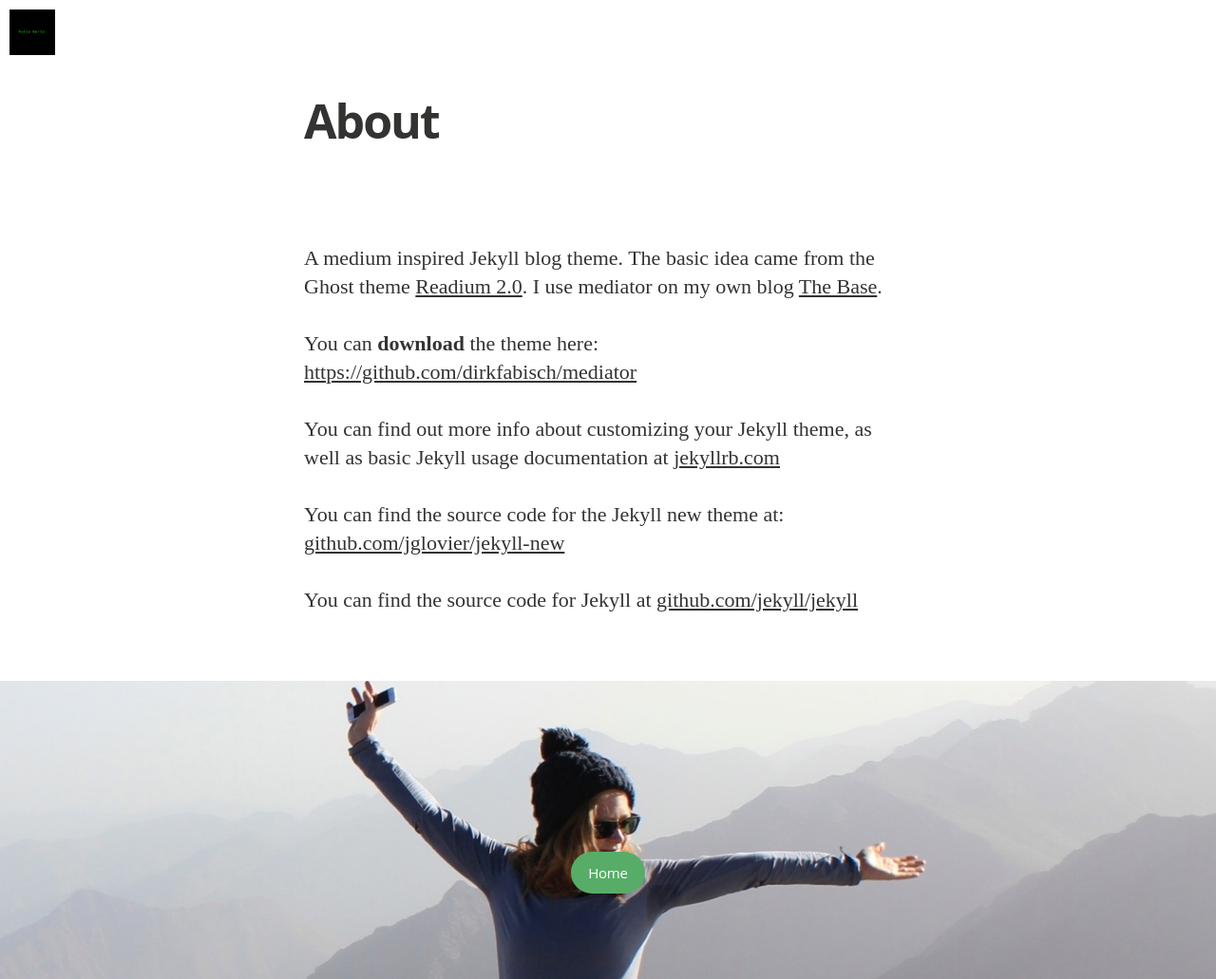
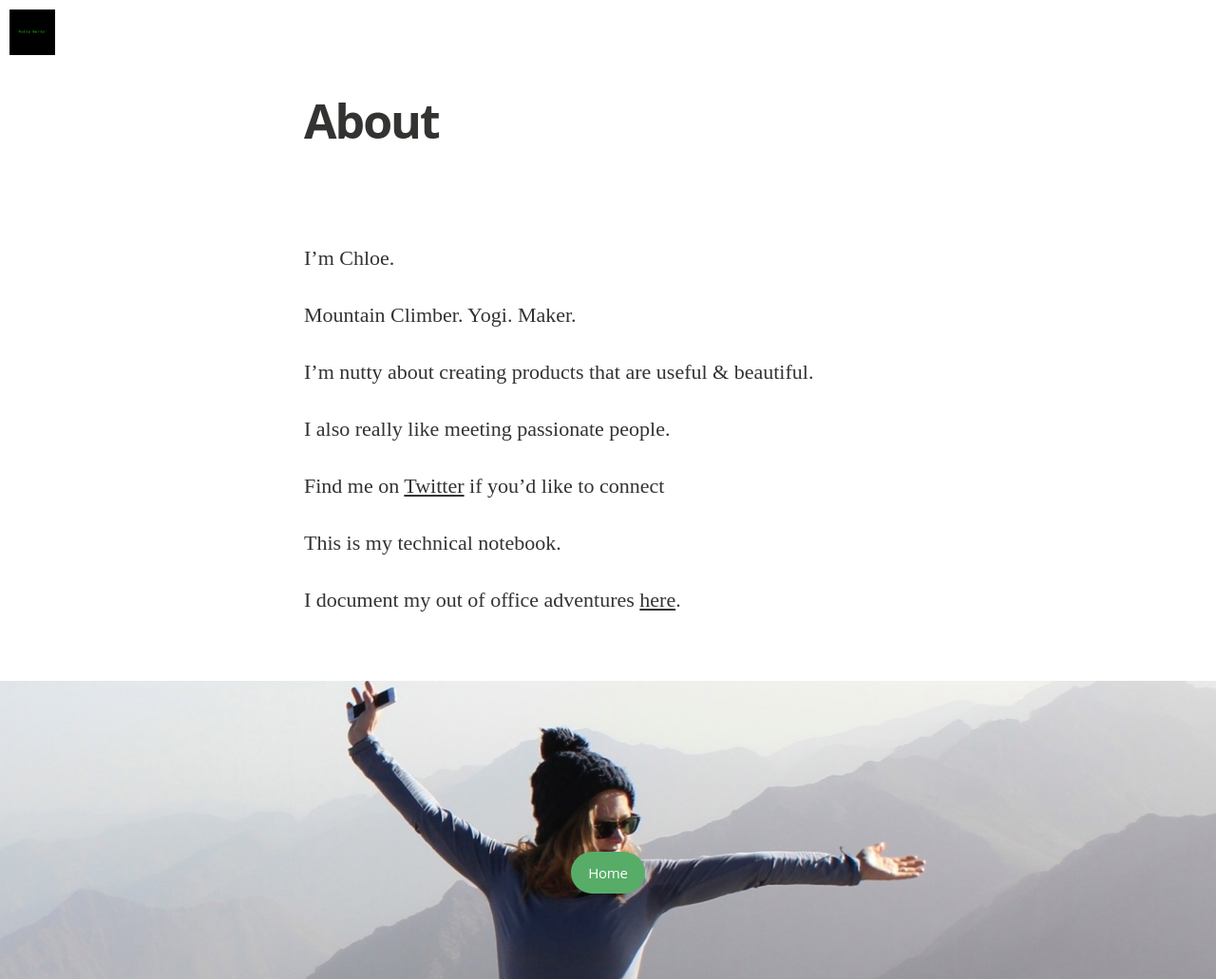
Before and after one commit to csharpd/csharpd.github.io, a Jekyll site: the page built from about.md, in a window 1280 px wide. Shown: the whole page at 95% size. Built offline with Jekyll 4.4.1, drawn with Linux system fonts in a browser that asks for light colours; nearby versions of some CDN libraries; some web fonts are replaced; Markdown is read by kramdown in place of the engine named in the settings.

Commit message:
About page

```diff
--- a/_layouts/default.html
+++ b/_layouts/default.html
@@ -19,6 +19,7 @@
 
     {% include footer.html %}
     {% include javascripts.html %}
+    {% include google_analytics.html %}
 
   </body>
 
--- a/_posts/2014-05-01-The-happiness-advantage.markdown
+++ b/_posts/2014-05-01-The-happiness-advantage.markdown
@@ -14,7 +14,6 @@ I've finished the prep material so I asked one of the MA teachers what else I co
 >’Work on your mindset. The biggest thing that people struggle with here is themselves. If you can treat it like a game and remain positive, you will do well”.
 
 The same day I came across a TED talk that also talks about how positivity enhances your ability to learn new things!
->"Your brain at positive performs significantly better than at negative, neutral or stressed… When you are positive your brain is flooded with dopamine and this turns on learning centres in your brain. You become more intelligent, more creative, you have more energy ,you are faster and more accurate"
 
 Apparently you can train yourself to become more optimistic which will cause get your brain to work more effectively. In his TED talk Shawn Achor suggests the following;
 
@@ -33,4 +32,8 @@ Apparently you can train yourself to become more optimistic which will cause get
 5. ###Perform a weekly random act of kindness
 *You can cause "ripples of positivity” to spread through the environment around you.*
 
+>"Your brain at positive performs significantly better than at negative, neutral or stressed… When you are positive your brain is flooded with dopamine and this turns on learning centres in your brain. You become more intelligent, more creative, you have more energy ,you are faster and more accurate"
+
+Count me in!
+
 <iframe width="560" height="315" src="//www.youtube.com/embed/GXy__kBVq1M" frameborder="0" allowfullscreen></iframe>
--- a/about.md
+++ b/about.md
@@ -4,14 +4,16 @@ title: About
 permalink: /about/
 ---
 
-A medium inspired Jekyll blog theme. The basic idea came from the Ghost theme
-[Readium 2.0](http://www.svenread.com/readium-ghost-theme/). I use mediator on my own blog [The Base](blog.base68.com).
+I'm Chloe.
 
-You can **download** the theme here:
-[https://github.com/dirkfabisch/mediator](https://github.com/dirkfabisch/mediator)
+Mountain Climber. Yogi. Maker.
 
-You can find out more info about customizing your Jekyll theme, as well as basic Jekyll usage documentation at [jekyllrb.com](http://jekyllrb.com/)
+I'm nutty about creating products that are useful & beautiful.
 
-You can find the source code for the Jekyll new theme at: [github.com/jglovier/jekyll-new](https://github.com/jglovier/jekyll-new)
+I also really like meeting passionate people.
 
-You can find the source code for Jekyll at [github.com/jekyll/jekyll](https://github.com/jekyll/jekyll)
+Find me on [Twitter](https://twitter.com/thisischloed) if you'd like to connect
+
+This is my technical notebook.
+
+I document my out of office adventures [here](http://theadventuresofchloed.tumblr.com/).
```
Also changed, not shown: _includes/google_analytics.html (added, +10 -0 lines), 1 other file.
